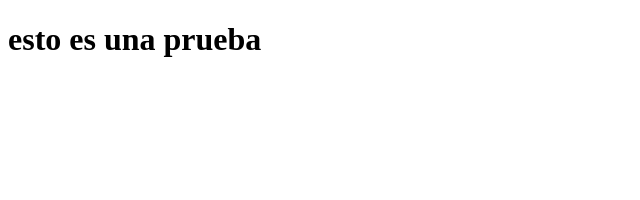
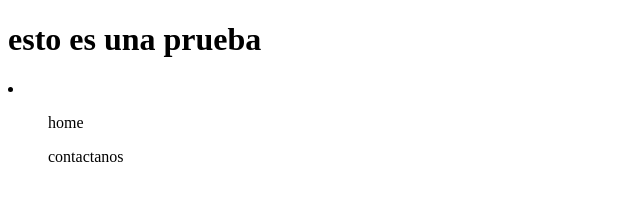
Before and after one commit to MarkArellano1997/FinTrack, a plain HTML site: page index.html in a window 1280 px wide. Shown: the whole page, without its empty margins (0-640 px from the left). Drawn offline with Linux system fonts and the light colour scheme.

Commit message:
Prueba marcos

```diff
--- a/index.html
+++ b/index.html
@@ -10,5 +10,20 @@
         esto es una prueba
     </h1>
 
+    <div>
+        <nav>
+            <li>
+                <ul>
+                    home
+                </ul>
+                <ul>
+                    contactanos
+                </ul>
+            </li>
+        </nav>
+    </div>
+
+
+
 </body>
 </html>
```
